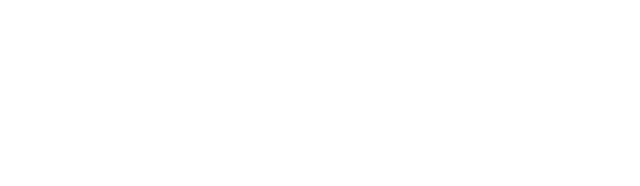
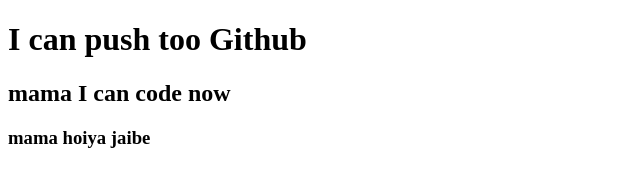
Before and after one commit to sajibulislam01/My-2nd-Repo, a plain HTML site: page index.html in a window 1280 px wide. Shown: the whole page, without its empty margins (0-640 px from the left). Drawn offline with Linux system fonts and the light colour scheme.

Commit message:
added header

```diff
--- a/index.html
+++ b/index.html
@@ -7,6 +7,9 @@
     <title>My 2nd Github Repo</title>
 </head>
 <body>
+    <h1>I can push too Github</h1>
+    <h2>mama I can code now</h2>
+    <h3>mama hoiya jaibe</h3>
 
 </body>
 </html>
```
